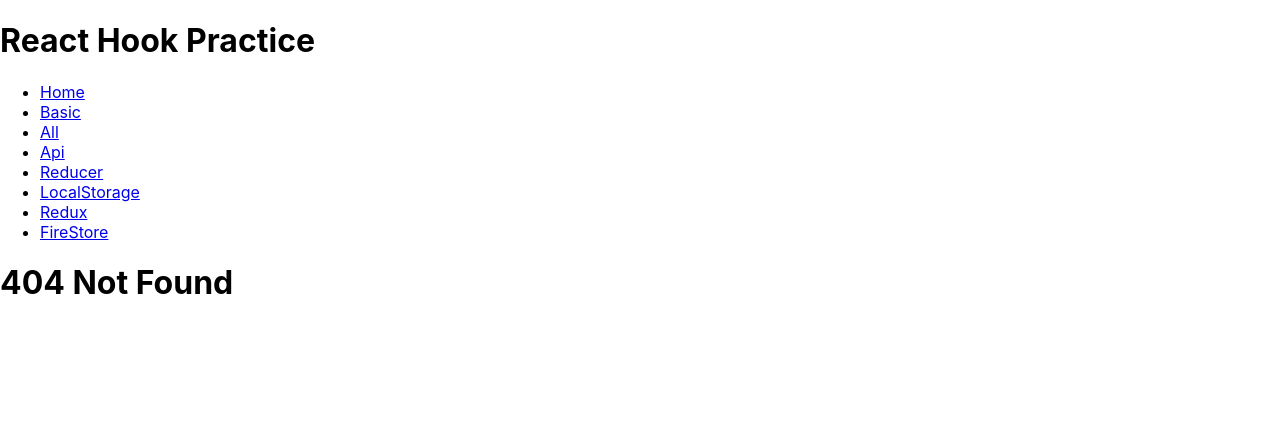
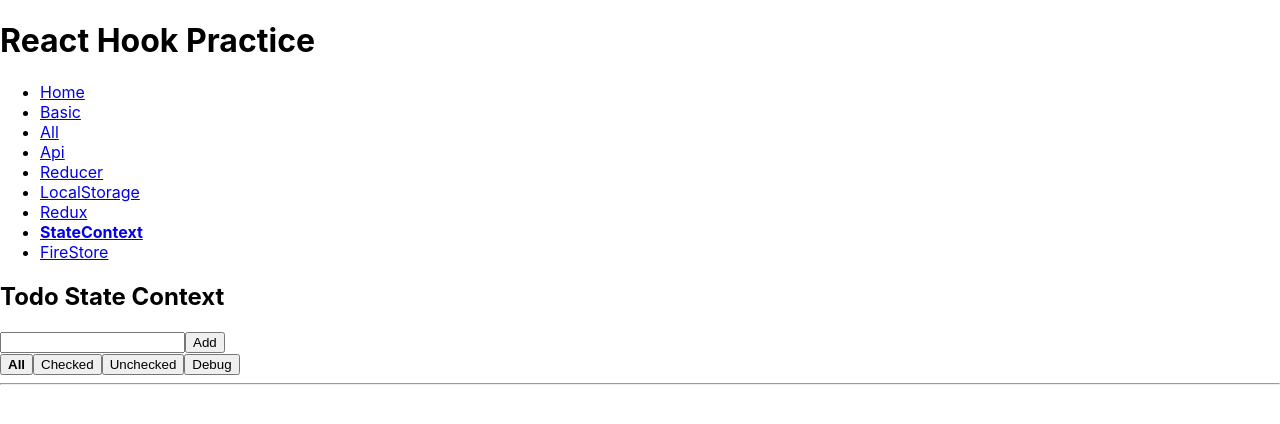
Before and after one commit to Jereme1024/react-todo, a React (Create React App) app: page /stateContext in a window 1280 px wide. Before the commit this address had no page. Shown: the top 424 px of the page. Built offline with nearby package versions, Linux system fonts and the light colour scheme.

Commit message:
Add StateContext

```diff
--- a/src/App.js
+++ b/src/App.js
@@ -1,24 +1,29 @@
 import './App.css'
-import { useReducer } from 'react'
+import { useReducer, useState } from 'react'
 import { ToastContainer, Slide } from 'react-toastify'
 import 'react-toastify/dist/ReactToastify.css'
 import { initState, reducer } from './vm/todoVm'
 import DispatchContext from './store/DispatchContext'
+import StateContext, { initialState } from './store/StateContext'
 import RouterView from './routes/RouteView'
 import reduxStore from './store/redux'
 import { Provider } from 'react-redux'
 
 function App() {
   const store = useReducer(reducer, initState)
+  const todoState = useState(initialState.todo)
+  const state = { todoState }
 
   return (
     <div name='container'>
       <DispatchContext.Provider value={store}>
-        <Provider store={reduxStore}>
-          <h1>React Hook Practice</h1>
-          <RouterView />
-          <ToastContainer position='top-center' transition={Slide} autoClose={1000} />
-        </Provider>
+        <StateContext.Provider value={state}>
+          <Provider store={reduxStore}>
+            <h1>React Hook Practice</h1>
+            <RouterView />
+            <ToastContainer position='top-center' transition={Slide} autoClose={1000} />
+          </Provider>
+        </StateContext.Provider>
       </DispatchContext.Provider>
     </div>
   )
--- /dev/null
+++ b/src/pages/TodoStateContext.js
@@ -0,0 +1,18 @@
+import { useContext } from 'react'
+import Todo from '../components/Todo'
+import StateContext from '../store/StateContext'
+
+export default function TodoStateContext() {
+  const { todoState: [state, setState] } = useContext(StateContext)
+
+  const setList = (cb) => {
+    setState({ ...state, list: cb(state.list) })
+  }
+
+  return (
+    <div name='container'>
+      <h2>Todo State Context</h2>
+      <Todo list={state.list} setList={setList} />
+    </div>
+  )
+}
--- a/src/routes/NavBar.js
+++ b/src/routes/NavBar.js
@@ -26,6 +26,9 @@ export default function NavBar() {
           <NavLink to="/redux">Redux</NavLink>
         </li>
         <li>
+          <NavLink to="/stateContext">StateContext</NavLink>
+        </li>
+        <li>
           <NavLink to="/fireStore">FireStore</NavLink>
         </li>
       </ul>
--- a/src/routes/RouteView.js
+++ b/src/routes/RouteView.js
@@ -9,6 +9,7 @@ const TodoFirestore = React.lazy(() => import('../pages/TodoFirestore'))
 const TodoStateAll = React.lazy(() => import('../pages/TodoStateAll'))
 const TodoStateAllLocalStorage = React.lazy(() => import('../pages/TodoStateAllLocalStorage'))
 const TodoRedux = React.lazy(() => import('../pages/TodoRedux'))
+const TodoStateContext = React.lazy(() => import('../pages/TodoStateContext'))
 
 export default function RouterView() {
   return (
@@ -23,6 +24,7 @@ export default function RouterView() {
           <Route path="/reducer" element={<TodoReducer />} />
           <Route path="/localStorage" element={<TodoStateAllLocalStorage />} />
           <Route path="/redux" element={<TodoRedux />} />
+          <Route path="/stateContext" element={<TodoStateContext />} />
           <Route path="/fireStore" element={<TodoFirestore />} />
           <Route path="*" element={<h1>404 Not Found</h1>} />
         </Routes>
--- /dev/null
+++ b/src/store/StateContext.js
@@ -0,0 +1,9 @@
+import React from 'react'
+import todoState from './states/todoState'
+
+export const initialState = {
+  todo: todoState,
+}
+
+const Context = React.createContext()
+export default Context
--- /dev/null
+++ b/src/store/states/todoState.js
@@ -0,0 +1,3 @@
+export default {
+  list: [],
+}
```
